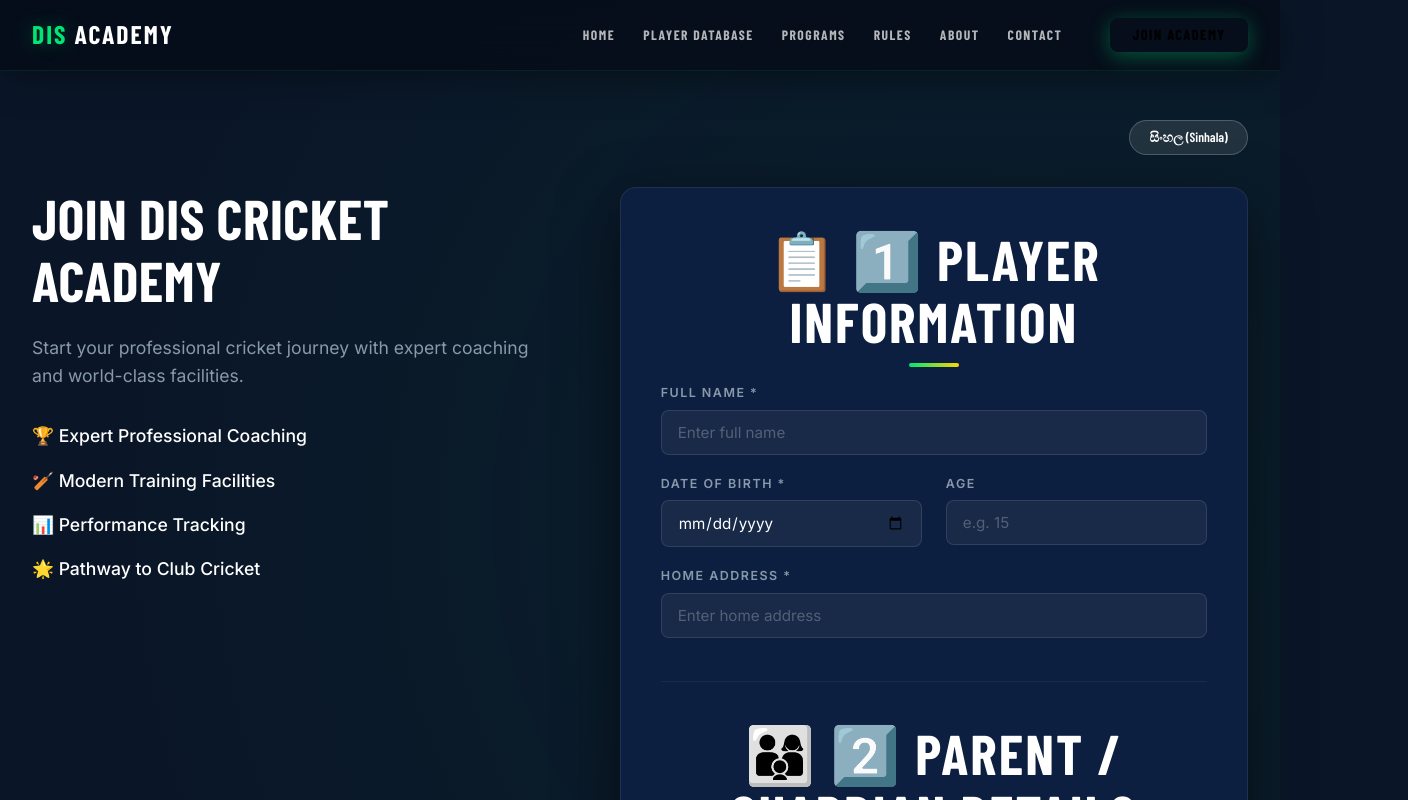
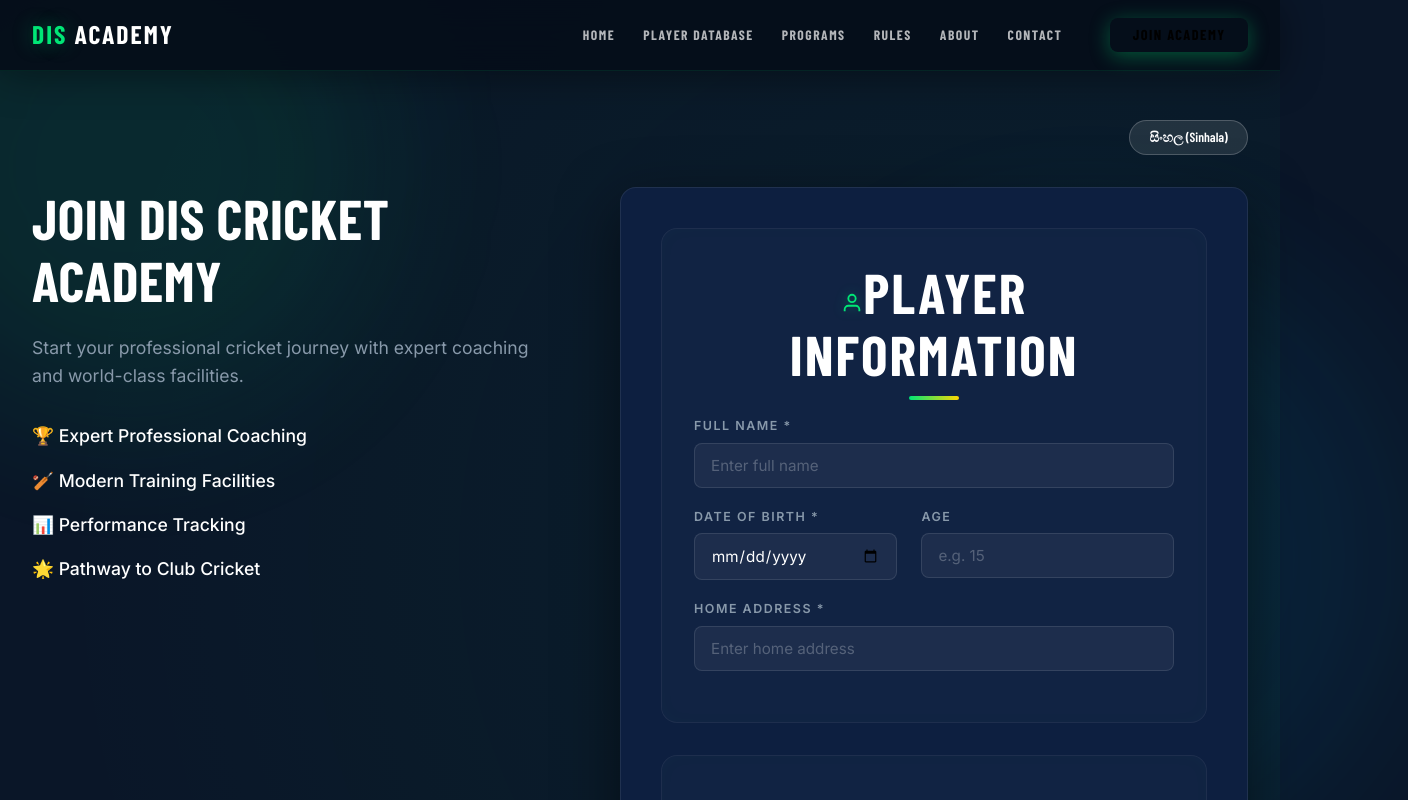
Before and after one commit to discricketacademy/cricket-academy, a React (Vite) app: page / in a window 1280 px wide. Both pictures are taken after a click on the button "JOIN ACADEMY". Shown: the top 800 px of the page, 1408 px wide, since content can reach past the window. Built offline with nearby package versions, Linux system fonts and the light colour scheme; no server answers; a web font is replaced by a local one.

Commit message:
UI: High-end Registration Form Redesign (SVGs, Glassmorphism)

```diff
--- a/src/components/Registration/RegisterPage.css
+++ b/src/components/Registration/RegisterPage.css
@@ -11,6 +11,34 @@
     display: flex;
     align-items: center;
     justify-content: center;
+}
+
+/* Ambient Background Glows */
+.register-bg-glow {
+    position: absolute;
+    border-radius: 50%;
+    filter: blur(80px);
+    z-index: 0;
+    pointer-events: none;
+    opacity: 0.8;
+    animation: float 8s ease-in-out infinite;
+}
+
+.glow-top {
+    width: 40vw;
+    height: 40vw;
+    background: rgba(0, 230, 118, 0.12);
+    top: -10%;
+    left: -10%;
+}
+
+.glow-bottom {
+    width: 50vw;
+    height: 50vw;
+    background: rgba(0, 180, 255, 0.1);
+    bottom: -10%;
+    right: -10%;
+    animation-delay: -4s;
 }
 
 .register-top-bar {
@@ -41,6 +69,9 @@
     grid-template-columns: 1fr 1.2fr;
     gap: 4rem;
     align-items: start;
+    position: relative;
+    z-index: 1;
+    /* Keep above ambient glows */
 }
 
 .register-title {
@@ -83,43 +114,67 @@
 
 .form-section {
     margin-bottom: 2.5rem;
-    padding-bottom: 1.5rem;
-    border-bottom: 1px solid rgba(255, 255, 255, 0.05);
 }
 
-.form-section:last-of-type {
-    border-bottom: none;
+.form-section.glass-panel {
+    background: rgba(255, 255, 255, 0.02);
+    border: 1px solid rgba(255, 255, 255, 0.05);
+    border-radius: var(--radius-lg);
+    padding: 2rem;
+    margin-bottom: 2rem;
+    box-shadow: inset 0 0 20px rgba(0, 230, 118, 0.02);
+    transition: all 0.4s cubic-bezier(0.25, 0.8, 0.25, 1);
+}
+
+.form-section.glass-panel:hover,
+.form-section.glass-panel:focus-within {
+    background: rgba(255, 255, 255, 0.04);
+    border-color: rgba(0, 230, 118, 0.3);
+    transform: translateY(-3px);
+    box-shadow: 0 10px 30px rgba(0, 0, 0, 0.2), inset 0 0 20px rgba(0, 230, 118, 0.05);
 }
 
 .section-title {
     color: var(--primary-color);
-    font-size: 1.2rem;
+    font-size: 1.1rem;
     margin-bottom: 1.5rem;
-    font-weight: 700;
+    font-weight: 800;
     text-transform: uppercase;
-    letter-spacing: 1px;
+    letter-spacing: 1.5px;
+    display: flex;
+    align-items: center;
+    gap: 0.8rem;
+}
+
+.section-icon {
+    width: 22px;
+    height: 22px;
+    color: var(--primary-color);
+    filter: drop-shadow(0 0 6px var(--primary-glow));
 }
 
 .form-group {
     margin-bottom: 1.2rem;
     display: flex;
     flex-direction: column;
-    gap: 0.5rem;
+    gap: 0.6rem;
 }
 
 .form-group label {
-    color: var(--text-light-muted);
-    font-size: 0.85rem;
-    font-weight: 600;
+    color: var(--text-muted);
+    font-size: 0.8rem;
+    font-weight: 700;
+    text-transform: uppercase;
+    letter-spacing: 0.5px;
 }
 
 .form-group input,
 .form-group textarea,
 .form-group select {
-    background-color: rgba(255, 255, 255, 0.03);
-    border: 1px solid var(--glass-border);
+    background-color: rgba(0, 0, 0, 0.25);
+    border: 1px solid rgba(255, 255, 255, 0.1);
     color: white;
-    padding: 0.8rem 1rem;
+    padding: 0.9rem 1.2rem;
     border-radius: var(--radius-md);
     font-size: 1rem;
     transition: all var(--transition-fast);
@@ -128,8 +183,10 @@
 .form-group input:focus,
 .form-group textarea:focus {
     outline: none;
+    background-color: rgba(0, 0, 0, 0.4);
     border-color: var(--primary-color);
-    box-shadow: 0 0 0 2px rgba(40, 167, 69, 0.2);
+    box-shadow: 0 4px 15px rgba(0, 230, 118, 0.15);
+    transform: translateY(-1px);
 }
 
 .form-row {
@@ -165,11 +222,16 @@
 
 /* Signature Pad */
 .signature-container {
-    background: white;
-    border-radius: var(--radius-md);
-    padding: 10px;
+    background: rgba(0, 0, 0, 0.25);
+    border-radius: var(--radius-lg);
+    padding: 1rem;
     position: relative;
-    border: 1px solid var(--glass-border);
+    border: 1px dashed rgba(255, 255, 255, 0.2);
+    transition: all 0.3s ease;
+}
+
+.signature-container:hover {
+    border-color: var(--primary-color);
 }
 
 .signature-canvas {
@@ -177,26 +239,29 @@
     height: 180px;
     cursor: crosshair;
     touch-action: none;
-    border-radius: 4px;
-    background: #f8f9fa;
+    border-radius: var(--radius-md);
+    background: rgba(255, 255, 255, 0.95);
+    box-shadow: inset 0 2px 10px rgba(0, 0, 0, 0.1);
 }
 
 .btn-clear {
     position: absolute;
-    bottom: 15px;
-    right: 15px;
-    background: #dc3545;
+    bottom: 25px;
+    right: 25px;
+    background: rgba(220, 53, 69, 0.9);
     color: white;
     border: none;
-    padding: 5px 12px;
+    padding: 6px 14px;
     font-size: 0.75rem;
-    border-radius: 4px;
+    font-weight: 700;
+    border-radius: var(--radius-sm);
     cursor: pointer;
-    opacity: 0.8;
+    transition: all 0.2s ease;
 }
 
 .btn-clear:hover {
-    opacity: 1;
+    background: #dc3545;
+    transform: scale(1.05);
 }
 
 /* Professional PDF Template Styles */
--- a/src/components/Registration/RegisterPage.jsx
+++ b/src/components/Registration/RegisterPage.jsx
@@ -4,6 +4,17 @@ import { getTranslation, translations } from '../../i18n';
 import { submitRegistration } from '../../services/registrationService';
 import jsPDF from 'jspdf';
 import html2canvas from 'html2canvas';
+
+const SectionIcon = ({ type }) => {
+    switch (type) {
+        case 'playerInfo': return <svg className="section-icon" viewBox="0 0 24 24" fill="none" stroke="currentColor" strokeWidth="2"><path d="M20 21v-2a4 4 0 0 0-4-4H8a4 4 0 0 0-4 4v2" /><circle cx="12" cy="7" r="4" /></svg>;
+        case 'parentDetails': return <svg className="section-icon" viewBox="0 0 24 24" fill="none" stroke="currentColor" strokeWidth="2"><path d="M17 21v-2a4 4 0 0 0-4-4H5a4 4 0 0 0-4 4v2" /><circle cx="9" cy="7" r="4" /><path d="M23 21v-2a4 4 0 0 0-3-3.87" /><path d="M16 3.13a4 4 0 0 1 0 7.75" /></svg>;
+        case 'medicalInfo': return <svg className="section-icon" viewBox="0 0 24 24" fill="none" stroke="currentColor" strokeWidth="2"><path d="M22 12h-4l-3 9L9 3l-3 9H2" /></svg>;
+        case 'agreements': return <svg className="section-icon" viewBox="0 0 24 24" fill="none" stroke="currentColor" strokeWidth="2"><path d="M14 2H6a2 2 0 0 0-2 2v16a2 2 0 0 0 2 2h12a2 2 0 0 0 2-2V8z" /><polyline points="14 2 14 8 20 8" /><line x1="16" y1="13" x2="8" y2="13" /><line x1="16" y1="17" x2="8" y2="17" /><line x1="10" y1="9" x2="8" y2="9" /></svg>;
+        case 'signature': return <svg className="section-icon" viewBox="0 0 24 24" fill="none" stroke="currentColor" strokeWidth="2"><path d="M12 20h9" /><path d="M16.5 3.5a2.121 2.121 0 0 1 3 3L7 19l-4 1 1-4L16.5 3.5z" /></svg>;
+        default: return null;
+    }
+};
 
 const RegisterPage = ({ onAdminUnlock }) => {
     const [lang, setLang] = useState('en'); // 'en' or 'si'
@@ -176,6 +187,10 @@ const RegisterPage = ({ onAdminUnlock }) => {
 
     return (
         <div className="register-wrapper">
+            {/* Ambient Background Glows */}
+            <div className="register-bg-glow glow-top" />
+            <div className="register-bg-glow glow-bottom" />
+
             {/* Professional Template for PDF Generation */}
             <div style={{ position: 'absolute', left: '-9999px', top: '-9999px' }}>
                 <div ref={pdfRef} className="pdf-template">
@@ -280,12 +295,15 @@ const RegisterPage = ({ onAdminUnlock }) => {
                         </ul>
                     </div>
 
-                    <div className="register-form-card animate-fadeInUp">
+                    <div className="register-form-card reveal">
                         <form onSubmit={handleSubmit} className="register-form">
 
                             {/* SECTION 1: PLAYER INFO */}
-                            <div className="form-section">
-                                <h3 className="section-title">{t('sections.playerInfo')}</h3>
+                            <div className="form-section glass-panel reveal delay-1">
+                                <h3 className="section-title">
+                                    <SectionIcon type="playerInfo" />
+                                    <span>{t('sections.playerInfo')}</span>
+                                </h3>
                                 <div className="form-group">
                                     <label>{t('fields.fullName')} *</label>
                                     <input type="text" name="fullName" required value={formData.fullName} onChange={handleChange} placeholder={t('placeholders.fullName')} />
@@ -307,8 +325,11 @@ const RegisterPage = ({ onAdminUnlock }) => {
                             </div>
 
                             {/* SECTION 2: PARENT DETAILS */}
-                            <div className="form-section">
-                                <h3 className="section-title">{t('sections.parentDetails')}</h3>
+                            <div className="form-section glass-panel reveal delay-2">
+                                <h3 className="section-title">
+                                    <SectionIcon type="parentDetails" />
+                                    <span>{t('sections.parentDetails')}</span>
+                                </h3>
                                 <div className="form-group">
                                     <label>{t('fields.parentName')} *</label>
                                     <input type="text" name="parentName" required value={formData.parentName} onChange={handleChange} placeholder={t('placeholders.parentName')} />
@@ -347,8 +368,11 @@ const RegisterPage = ({ onAdminUnlock }) => {
                             </div>
 
                             {/* SECTION 3: MEDICAL */}
-                            <div className="form-section">
-                                <h3 className="section-title">{t('sections.medicalInfo')}</h3>
+                            <div className="form-section glass-panel reveal delay-3">
+                                <h3 className="section-title">
+                                    <SectionIcon type="medicalInfo" />
+                                    <span>{t('sections.medicalInfo')}</span>
+                                </h3>
                                 <div className="form-group">
                                     <label>{t('fields.medicalConditions')}</label>
                                     <textarea name="medicalConditions" value={formData.medicalConditions} onChange={handleChange} placeholder={t('placeholders.medical')} rows="3" />
@@ -356,8 +380,11 @@ const RegisterPage = ({ onAdminUnlock }) => {
                             </div>
 
                             {/* SECTION 4: AGREEMENTS */}
-                            <div className="form-section">
-                                <h3 className="section-title">{t('sections.agreements')}</h3>
+                            <div className="form-section glass-panel reveal delay-4">
+                                <h3 className="section-title">
+                                    <SectionIcon type="agreements" />
+                                    <span>{t('sections.agreements')}</span>
+                                </h3>
                                 <div className="form-group checkbox-group">
                                     <label className="checkbox-label">
                                         <input type="checkbox" name="rulesAgreement" required checked={formData.rulesAgreement} onChange={handleChange} />
@@ -373,8 +400,11 @@ const RegisterPage = ({ onAdminUnlock }) => {
                             </div>
 
                             {/* SECTION 5: SIGNATURE */}
-                            <div className="form-section">
-                                <h3 className="section-title">{t('sections.signature')}</h3>
+                            <div className="form-section glass-panel reveal delay-5">
+                                <h3 className="section-title">
+                                    <SectionIcon type="signature" />
+                                    <span>{t('sections.signature')}</span>
+                                </h3>
                                 <div className="form-group">
                                     <label>{t('fields.signatureName')} *</label>
                                     <input type="text" name="signatureName" required value={formData.signatureName} onChange={handleChange} placeholder={t('placeholders.parentName')} />
--- a/src/components/RisingStars/PlayerGrid.jsx
+++ b/src/components/RisingStars/PlayerGrid.jsx
@@ -27,7 +27,7 @@ const PlayerGrid = ({ onSelectPlayer }) => {
         <section id="rising-stars" className="section dashboard-section" style={{ paddingTop: '2rem' }}>
             <div className="container">
                 <div className="section-label">ALL PLAYERS</div>
-                <h2 className="section-title animate-fadeInUp">ACADEMY <span className="text-accent">ROSTER</span></h2>
+                <h2 className="section-title reveal delay-1">ACADEMY <span className="text-accent">ROSTER</span></h2>
 
                 <div className="filter-tabs justify-center mb-5">
                     {['All', 'Batsman', 'Bowler', 'All-rounder'].map(f => (
@@ -52,8 +52,8 @@ const PlayerGrid = ({ onSelectPlayer }) => {
                             return (
                                 <div
                                     key={player.id}
-                                    className="roster-card animate-fadeInUp"
-                                    style={{ animationDelay: `${Math.min(idx * 0.07, 0.5)}s` }}
+                                    className="roster-card reveal"
+                                    style={{ transitionDelay: `${Math.min(idx * 0.05, 0.4)}s` }}
                                     onClick={() => onSelectPlayer(player)}
                                 >
                                     <div className="card-image-bg">
--- a/src/components/RisingStars/RisingStars.css
+++ b/src/components/RisingStars/RisingStars.css
@@ -69,12 +69,14 @@
     cursor: pointer;
     transition: all 0.4s cubic-bezier(0.25, 0.8, 0.25, 1);
     box-shadow: 0 4px 20px rgba(0, 0, 0, 0.3);
+    transform-style: preserve-3d;
 }
 
 .roster-card:hover {
-    transform: translateY(-10px) scale(1.02);
+    transform: perspective(1000px) translateY(-10px) scale(1.02) rotateX(3deg) rotateY(-2deg);
     border-color: var(--primary-color);
     box-shadow: 0 20px 60px rgba(0, 0, 0, 0.5), 0 0 30px var(--primary-glow);
+    z-index: 2;
 }
 
 .card-image-bg {
--- a/src/i18n.js
+++ b/src/i18n.js
@@ -9,11 +9,11 @@ export const translations = {
             "🌟 Pathway to Club Cricket"
         ],
         sections: {
-            playerInfo: "📋 1️⃣ PLAYER INFORMATION",
-            parentDetails: "👨‍👩‍👦 2️⃣ PARENT / GUARDIAN DETAILS",
-            medicalInfo: "🏥 3️⃣ MEDICAL INFORMATION",
-            agreements: "⚠️ 4️⃣ AGREEMENTS",
-            signature: "✍️ 5️⃣ SIGNATURE"
+            playerInfo: "PLAYER INFORMATION",
+            parentDetails: "PARENT / GUARDIAN DETAILS",
+            medicalInfo: "MEDICAL INFORMATION",
+            agreements: "AGREEMENTS",
+            signature: "SIGNATURE"
         },
         fields: {
             fullName: "Full Name",
@@ -62,11 +62,11 @@ export const translations = {
             "🌟 ක්‍රීඩා සමාජ ක්‍රිකට් සඳහා මග පෙන්වීම"
         ],
         sections: {
-            playerInfo: "📋 1️⃣ ක්‍රීඩකයාගේ තොරතුරු",
-            parentDetails: "👨‍👩‍👦 2️⃣ දෙමාපිය / භාරකරුගේ විස්තර",
-            medicalInfo: "🏥 3️⃣ වෛද්‍ය තොරතුරු",
-            agreements: "⚠️ 4️⃣ ගිවිසුම්",
-            signature: "✍️ 5️⃣ අත්සන"
+            playerInfo: "ක්‍රීඩකයාගේ තොරතුරු",
+            parentDetails: "දෙමාපිය / භාරකරුගේ විස්තර",
+            medicalInfo: "වෛද්‍ය තොරතුරු",
+            agreements: "ගිවිසුම්",
+            signature: "අත්සන"
         },
         fields: {
             fullName: "සම්පූර්ණ නම",
```
Also changed, not shown: src/components/Footer.css (+31 -4 lines), src/components/RisingStars/PlayerProfilePage.css (+9 -0 lines), src/components/RisingStars/PlayerProfilePage.jsx (+4 -4 lines).
